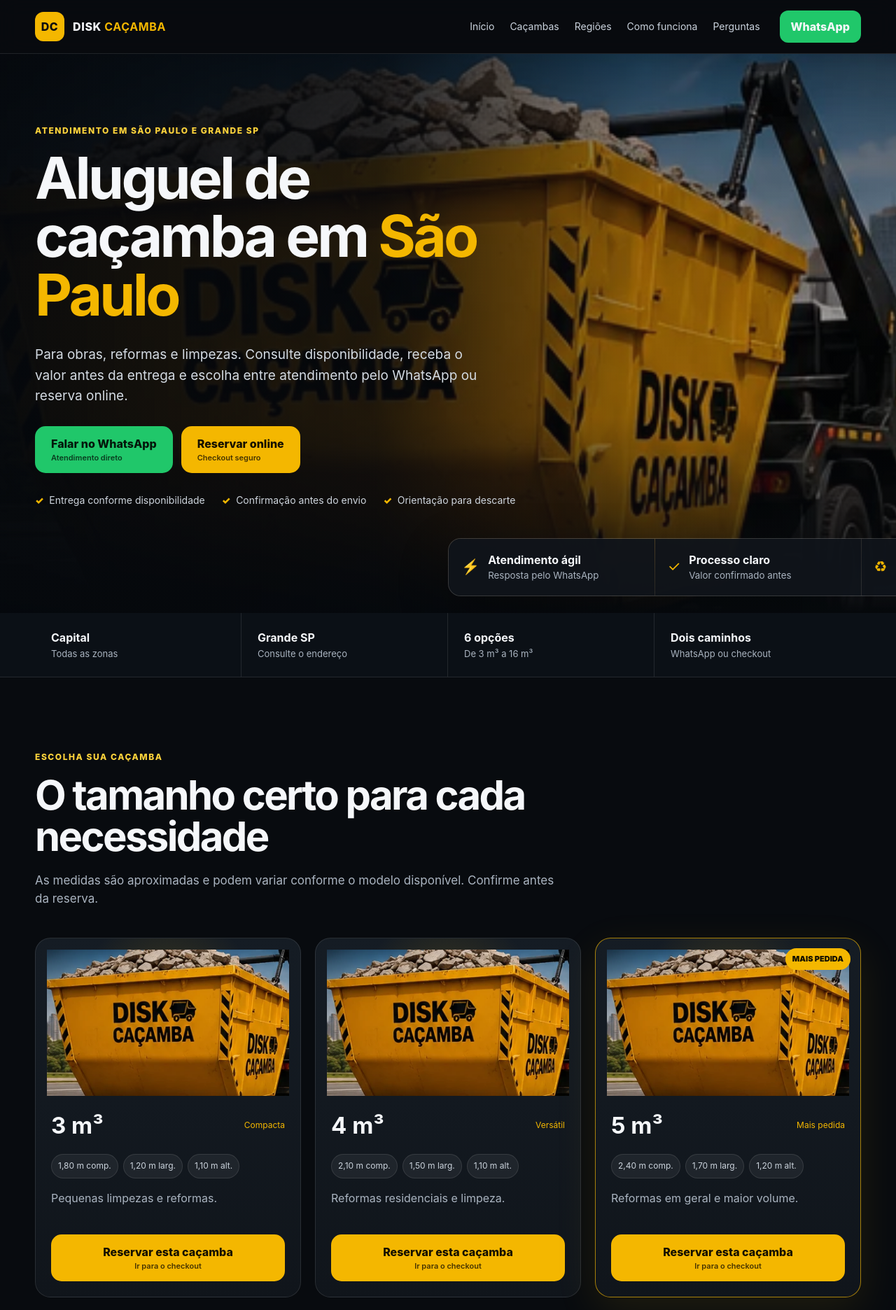
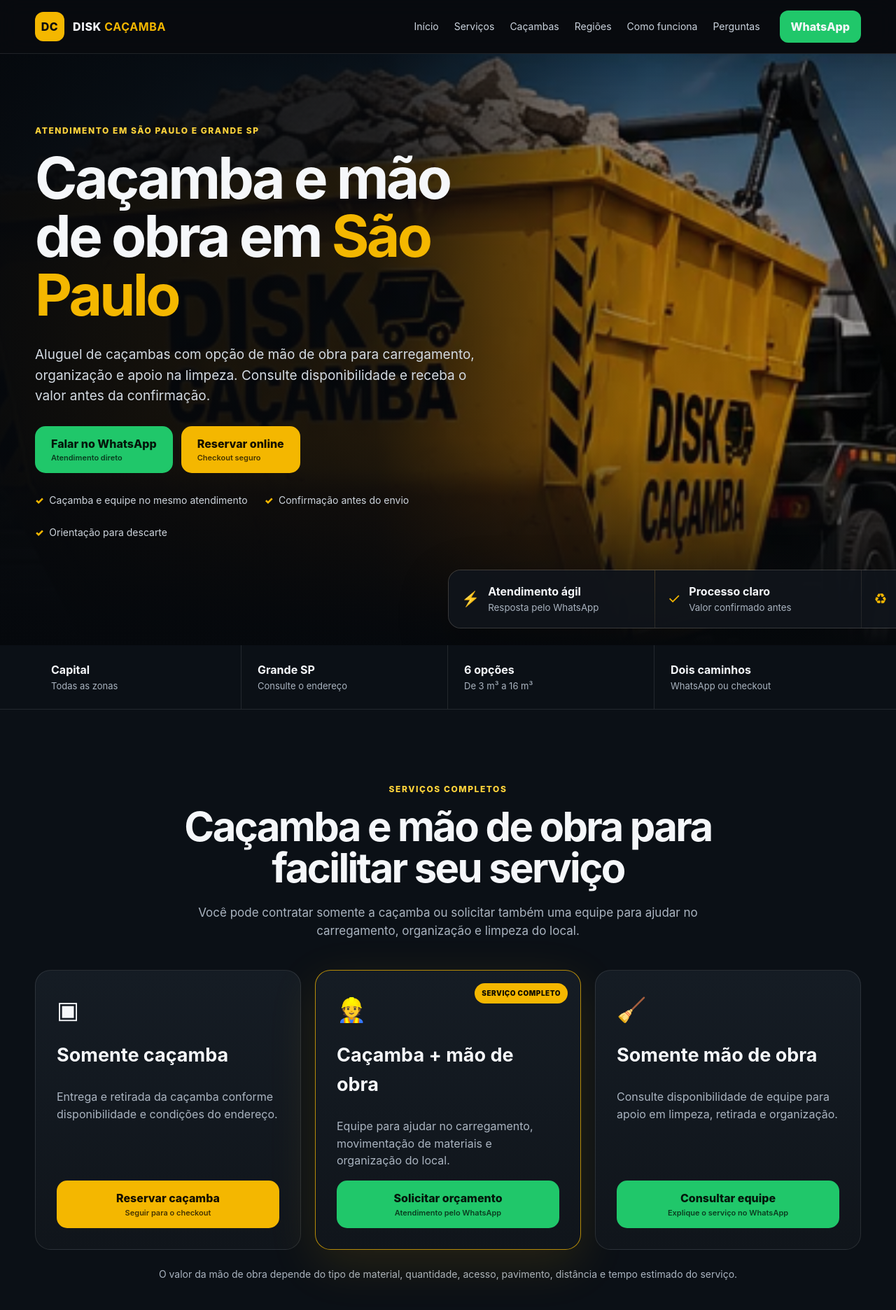
Before and after one commit to RRCACAMBA/disk-cacamba, a website: page index.html in a window 1280 px wide. Shown: the top 1872 px of the page at 70% size. Drawn offline with Linux system fonts and the light colour scheme.

Commit message:
Add files via upload

```diff
--- a/config.js
+++ b/config.js
@@ -6,6 +6,8 @@
   address: "R. Teodureto de Camargo, 28 - Vila Celeste, São Paulo - SP, 02543-130",
   serviceArea: "São Paulo e Grande SP",
   whatsappMessage: "Olá! Vim pelo site da Disk Caçamba e gostaria de consultar disponibilidade.",
+  laborMessage: "Olá! Vim pelo site da Disk Caçamba e gostaria de orçamento para caçamba com mão de obra. Meu bairro/CEP é: ",
+  laborOnlyMessage: "Olá! Vim pelo site da Disk Caçamba e gostaria de consultar mão de obra. O serviço que preciso é: ",
   gtmId: "",
   ga4Id: "",
   googleAdsConversionId: ""
--- a/index.html
+++ b/index.html
@@ -11,13 +11,13 @@
   </script>
   <meta charset="utf-8">
   <meta name="viewport" content="width=device-width,initial-scale=1,viewport-fit=cover">
-  <title>Disk Caçamba | Aluguel de Caçamba em São Paulo</title>
-  <meta name="description" content="Aluguel de caçamba em São Paulo e Grande SP. Consulte disponibilidade pelo WhatsApp ou faça sua reserva online.">
+  <title>Disk Caçamba | Caçambas e Mão de Obra em São Paulo</title>
+  <meta name="description" content="Aluguel de caçamba e serviço de mão de obra em São Paulo e Grande SP. Consulte disponibilidade pelo WhatsApp ou reserve sua caçamba online.">
   <meta name="theme-color" content="#080b0f">
   <meta name="robots" content="index,follow,max-image-preview:large">
   <meta property="og:type" content="website">
   <meta property="og:title" content="Disk Caçamba | São Paulo">
-  <meta property="og:description" content="Caçambas para obras, reformas e limpezas. Atendimento pelo WhatsApp e reserva online.">
+  <meta property="og:description" content="Caçambas e mão de obra para obras, reformas, carregamento e limpezas. Atendimento pelo WhatsApp e reserva online.">
   <meta property="og:image" content="/hero.webp?v=20">
   <link rel="canonical" href="https://www.reteccacamba.com.br/">
   <link rel="preload" href="hero.webp?v=20" as="image" type="image/webp">
@@ -33,12 +33,12 @@
         <span class="brand-name">DISK <strong>CAÇAMBA</strong></span>
       </a>
       <nav class="desktop-nav" aria-label="Navegação principal">
-        <a href="#inicio">Início</a><a href="#cacambas">Caçambas</a><a href="#regioes">Regiões</a><a href="#como">Como funciona</a><a href="#faq">Perguntas</a>
+        <a href="#inicio">Início</a><a href="#servicos">Serviços</a><a href="#cacambas">Caçambas</a><a href="#regioes">Regiões</a><a href="#como">Como funciona</a><a href="#faq">Perguntas</a>
       </nav>
       <a class="header-whatsapp wa-link" href="#">WhatsApp</a>
       <button class="menu-toggle" type="button" aria-label="Abrir menu" aria-expanded="false"><span></span><span></span><span></span></button>
     </div>
-    <nav class="mobile-menu" aria-label="Menu móvel"><a href="#inicio">Início</a><a href="#cacambas">Caçambas</a><a href="#regioes">Regiões</a><a href="#como">Como funciona</a><a href="#faq">Perguntas</a><a class="wa-link" href="#">Falar no WhatsApp</a></nav>
+    <nav class="mobile-menu" aria-label="Menu móvel"><a href="#inicio">Início</a><a href="#servicos">Serviços</a><a href="#cacambas">Caçambas</a><a href="#regioes">Regiões</a><a href="#como">Como funciona</a><a href="#faq">Perguntas</a><a class="wa-link" href="#">Falar no WhatsApp</a></nav>
   </header>
 
   <main id="conteudo">
@@ -48,14 +48,14 @@
       <div class="container hero-content">
         <div class="hero-copy reveal">
           <span class="kicker">Atendimento em São Paulo e Grande SP</span>
-          <h1>Aluguel de caçamba em <em>São Paulo</em></h1>
-          <p>Para obras, reformas e limpezas. Consulte disponibilidade, receba o valor antes da entrega e escolha entre atendimento pelo WhatsApp ou reserva online.</p>
+          <h1>Caçamba e mão de obra em <em>São Paulo</em></h1>
+          <p>Aluguel de caçambas com opção de mão de obra para carregamento, organização e apoio na limpeza. Consulte disponibilidade e receba o valor antes da confirmação.</p>
           <div class="hero-actions">
             <a class="button button-whatsapp wa-link" href="#"><span>Falar no WhatsApp</span><small>Atendimento direto</small></a>
             <a class="button button-book checkout-link" href="#"><span>Reservar online</span><small>Checkout seguro</small></a>
           </div>
           <ul class="hero-points" aria-label="Diferenciais">
-            <li>Entrega conforme disponibilidade</li><li>Confirmação antes do envio</li><li>Orientação para descarte</li>
+            <li>Caçamba e equipe no mesmo atendimento</li><li>Confirmação antes do envio</li><li>Orientação para descarte</li>
           </ul>
         </div>
       </div>
@@ -69,6 +69,39 @@
 
     <section class="quick-strip" aria-label="Resumo de atendimento">
       <div class="container quick-grid"><div><strong>Capital</strong><span>Todas as zonas</span></div><div><strong>Grande SP</strong><span>Consulte o endereço</span></div><div><strong>6 opções</strong><span>De 3 m³ a 16 m³</span></div><div><strong>Dois caminhos</strong><span>WhatsApp ou checkout</span></div></div>
+    </section>
+
+
+    <section class="section services-section" id="servicos">
+      <div class="container">
+        <header class="section-head centered reveal">
+          <span class="kicker">Serviços completos</span>
+          <h2>Caçamba e mão de obra para facilitar seu serviço</h2>
+          <p>Você pode contratar somente a caçamba ou solicitar também uma equipe para ajudar no carregamento, organização e limpeza do local.</p>
+        </header>
+        <div class="service-grid reveal">
+          <article class="service-card">
+            <span class="service-icon">▣</span>
+            <h3>Somente caçamba</h3>
+            <p>Entrega e retirada da caçamba conforme disponibilidade e condições do endereço.</p>
+            <a class="button button-book checkout-link" href="#"><span>Reservar caçamba</span><small>Seguir para o checkout</small></a>
+          </article>
+          <article class="service-card featured-service">
+            <span class="service-badge">SERVIÇO COMPLETO</span>
+            <span class="service-icon">👷</span>
+            <h3>Caçamba + mão de obra</h3>
+            <p>Equipe para ajudar no carregamento, movimentação de materiais e organização do local.</p>
+            <a class="button button-whatsapp labor-link" href="#"><span>Solicitar orçamento</span><small>Atendimento pelo WhatsApp</small></a>
+          </article>
+          <article class="service-card">
+            <span class="service-icon">🧹</span>
+            <h3>Somente mão de obra</h3>
+            <p>Consulte disponibilidade de equipe para apoio em limpeza, retirada e organização.</p>
+            <a class="button button-whatsapp labor-only-link" href="#"><span>Consultar equipe</span><small>Explique o serviço no WhatsApp</small></a>
+          </article>
+        </div>
+        <p class="service-note reveal">O valor da mão de obra depende do tipo de material, quantidade, acesso, pavimento, distância e tempo estimado do serviço.</p>
+      </div>
     </section>
 
     <section class="section dumpsters" id="cacambas">
@@ -114,11 +147,11 @@
 
     <section class="section lead-section">
       <div class="container lead-card reveal">
-        <div class="lead-copy"><span class="kicker">Orçamento rápido</span><h2>Prefere não iniciar uma conversa?</h2><p>Preencha os dados abaixo e abriremos o WhatsApp com sua solicitação pronta para enviar.</p></div>
+        <div class="lead-copy"><span class="kicker">Orçamento rápido</span><h2>Peça um orçamento completo</h2><p>Informe se precisa de caçamba, mão de obra ou dos dois. Abriremos o WhatsApp com a solicitação pronta.</p></div>
         <form id="leadForm" class="lead-form">
           <label>Nome<input name="name" autocomplete="name" required placeholder="Seu nome"></label>
           <label>Bairro ou CEP<input name="location" autocomplete="postal-code" required placeholder="Ex.: Vila Celeste"></label>
-          <label>Necessidade<select name="size"><option value="Ainda não sei o tamanho">Ainda não sei o tamanho</option><option>3 m³</option><option>4 m³</option><option>5 m³</option><option>7 m³</option><option>10 m³</option><option>16 m³</option></select></label>
+          <label>Serviço<select name="service"><option value="Caçamba + mão de obra">Caçamba + mão de obra</option><option value="Somente caçamba">Somente caçamba</option><option value="Somente mão de obra">Somente mão de obra</option></select></label><label>Tamanho da caçamba<select name="size"><option value="Ainda não sei o tamanho">Ainda não sei o tamanho</option><option>3 m³</option><option>4 m³</option><option>5 m³</option><option>7 m³</option><option>10 m³</option><option>16 m³</option></select></label>
           <button class="button button-whatsapp" type="submit"><span>Enviar solicitação</span><small>Abre no WhatsApp</small></button>
         </form>
       </div>
@@ -134,8 +167,8 @@
 
   <footer class="site-footer">
     <div class="container footer-grid">
-      <div><a class="brand" href="#inicio"><span class="brand-mark">DC</span><span class="brand-name">DISK <strong>CAÇAMBA</strong></span></a><p>Aluguel de caçambas para obras, reformas e limpezas em São Paulo e região.</p></div>
-      <div><h3>Navegação</h3><a href="#cacambas">Caçambas</a><a href="#regioes">Regiões</a><a href="#como">Como funciona</a><a href="#faq">Perguntas frequentes</a></div>
+      <div><a class="brand" href="#inicio"><span class="brand-mark">DC</span><span class="brand-name">DISK <strong>CAÇAMBA</strong></span></a><p>Aluguel de caçambas e serviço de mão de obra para obras, reformas, carregamento e limpezas em São Paulo e região.</p></div>
+      <div><h3>Navegação</h3><a href="#servicos">Serviços</a><a href="#cacambas">Caçambas</a><a href="#regioes">Regiões</a><a href="#como">Como funciona</a><a href="#faq">Perguntas frequentes</a></div>
       <div><h3>Contato</h3><a class="wa-link footer-phone" href="#" id="footerPhone"></a><p id="footerAddress"></p><p>Atendimento conforme disponibilidade.</p></div>
       <div><h3>Informações</h3><a href="privacidade.html">Política de Privacidade</a><a href="termos.html">Termos de Uso</a><a class="checkout-link" href="#">Reserva online</a></div>
     </div>
--- a/styles.css
+++ b/styles.css
@@ -32,3 +32,13 @@
 @media (max-width:640px){
   .container{width:min(calc(100% - 22px),var(--max))}.nav-shell{height:66px}.brand-name{font-size:14px}.hero{min-height:760px;align-items:flex-start}.hero-image{background-position:62% center}.hero-shade{background:linear-gradient(180deg,rgba(5,8,12,.5),rgba(5,8,12,.92) 38%,var(--bg) 83%)}.hero-content{padding:300px 0 210px}.hero h1{font-size:48px}.hero-copy>p{font-size:16px}.hero-actions{display:grid}.hero-actions .button{width:100%}.hero-points{gap:9px;display:grid}.trust-row{bottom:14px;grid-template-columns:1fr 1fr}.trust-row article{padding:12px}.trust-row article>span{display:none}.trust-row strong{font-size:12px}.trust-row small{font-size:10px}.quick-grid{grid-template-columns:1fr 1fr}.quick-grid div{padding:16px}.section{padding:72px 0}.dumpster-grid,.benefit-grid,.process-grid,.footer-grid{grid-template-columns:1fr}.dumpster-visual{height:190px}.coverage-layout{gap:28px}.sp-map{height:300px}.lead-card{padding:24px}.lead-form{grid-template-columns:1fr}.faq-layout{gap:22px}.footer-bottom{display:grid;gap:6px}.mobile-conversion{display:grid;grid-template-columns:1fr 1fr;position:fixed;z-index:90;left:10px;right:10px;bottom:10px;border-radius:14px;overflow:hidden;box-shadow:var(--shadow)}.mobile-conversion a{padding:15px;text-align:center;font-weight:900}.mobile-conversion a:first-child{background:var(--green);color:#04170b}.mobile-conversion a:last-child{background:var(--yellow);color:#171000}.back-top{bottom:80px}
 }
+
+.services-section{background:#0b1016}
+.service-grid{display:grid;grid-template-columns:repeat(3,1fr);gap:20px}
+.service-card{position:relative;padding:30px;background:linear-gradient(180deg,var(--panel2),var(--panel));border:1px solid var(--line);border-radius:var(--radius);display:flex;flex-direction:column;min-height:340px}
+.service-card.featured-service{border-color:rgba(244,183,0,.72);box-shadow:0 20px 70px rgba(244,183,0,.12)}
+.service-icon{font-size:34px;display:block;margin-bottom:18px}.service-card h3{font-size:27px;margin:0 0 10px}.service-card p{color:var(--muted);flex:1}
+.service-card .button{align-items:center;text-align:center;width:100%}.service-badge{position:absolute;right:18px;top:18px;padding:7px 10px;border-radius:999px;background:var(--yellow);color:#151000;font-size:10px;font-weight:900;letter-spacing:.05em}
+.service-note{max-width:900px;margin:24px auto 0;text-align:center;color:var(--muted);font-size:14px}
+@media(max-width:980px){.service-grid{grid-template-columns:1fr 1fr}.featured-service{grid-column:span 2}}
+@media(max-width:640px){.service-grid{grid-template-columns:1fr}.featured-service{grid-column:auto}.service-card{min-height:auto}}
```
Also changed, not shown: script.js (+20 -2 lines), README.md.
